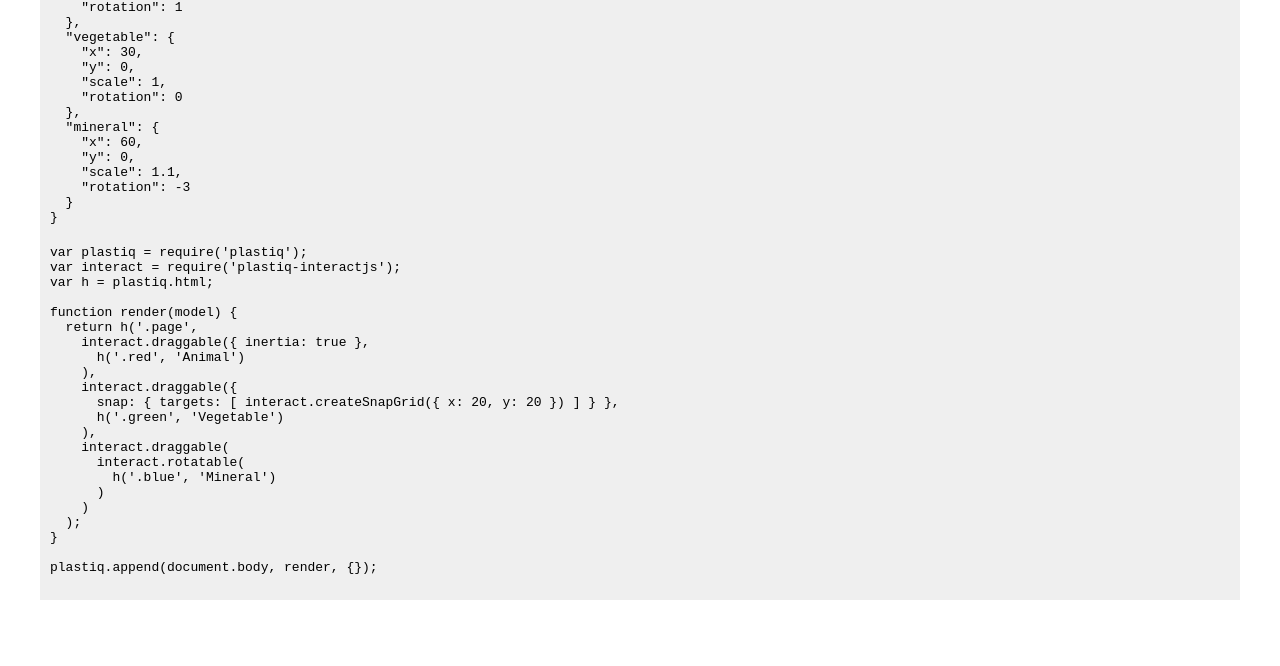
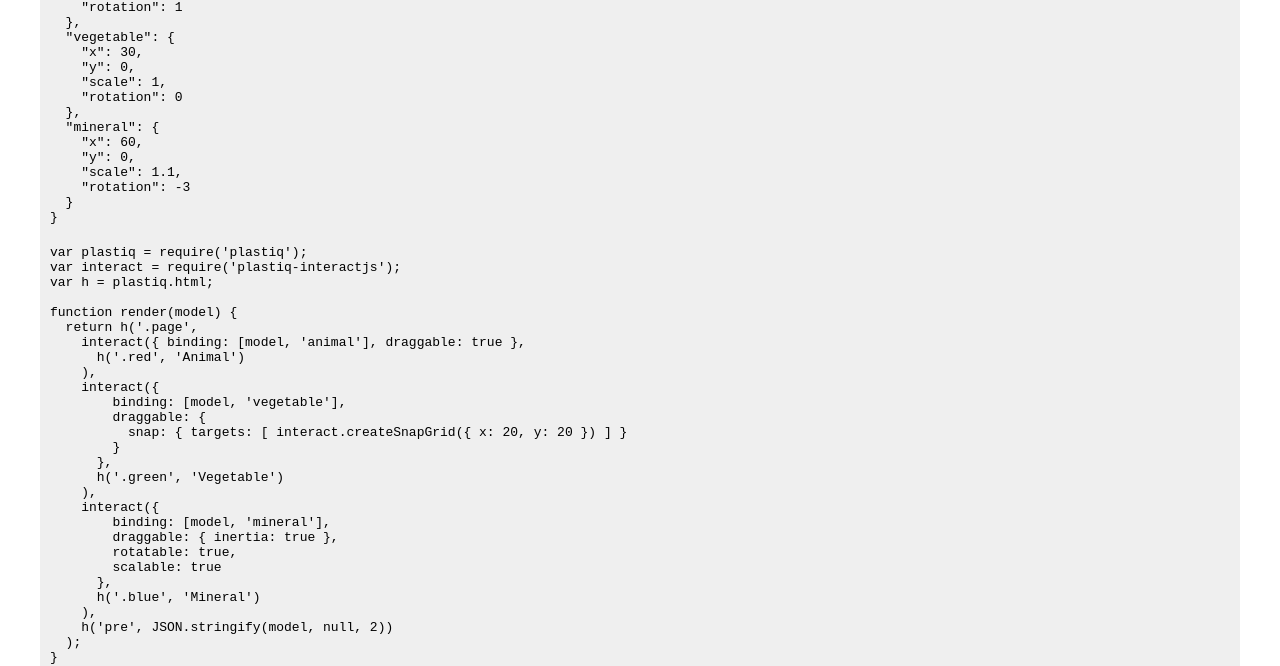
Before and after one commit to featurist/hyperdom-interactjs, a plain HTML site: page index.html in a window 1280 px wide. Shown: the part 326-992 px from the top of the page. Before the commit the page ends 966 px from the top, so only its background shows below. Drawn offline with Linux system fonts and the light colour scheme.

Commit message:
new gh-pages HTML

```diff
--- a/index.html
+++ b/index.html
@@ -22,22 +22,36 @@ var h = plastiq.html;
 
 function render(model) {
   return h('.page',
-    interact.draggable({ inertia: true },
+    interact({ binding: [model, 'animal'], draggable: true },
       h('.red', 'Animal')
     ),
-    interact.draggable({
-      snap: { targets: [ interact.createSnapGrid({ x: 20, y: 20 }) ] } },
+    interact({
+        binding: [model, 'vegetable'],
+        draggable: {
+          snap: { targets: [ interact.createSnapGrid({ x: 20, y: 20 }) ] }
+        }
+      },
       h('.green', 'Vegetable')
     ),
-    interact.draggable(
-      interact.rotatable(
-        h('.blue', 'Mineral')
-      )
-    )
+    interact({
+        binding: [model, 'mineral'],
+        draggable: { inertia: true },
+        rotatable: true,
+        scalable: true
+      },
+      h('.blue', 'Mineral')
+    ),
+    h('pre', JSON.stringify(model, null, 2))
   );
 }
 
-plastiq.append(document.body, render, {});
+var model = {
+  animal:    { x: 0,  y: 0, scale: 1.1, rotation: 1  },
+  vegetable: { x: 30, y: 0, scale: 1.0, rotation: 0  },
+  mineral:   { x: 60, y: 0, scale: 1.1, rotation: -3 }
+}
+
+plastiq.append(document.body, render, model);
     </pre>
 
     <script src="bundle.js"></script>
```
